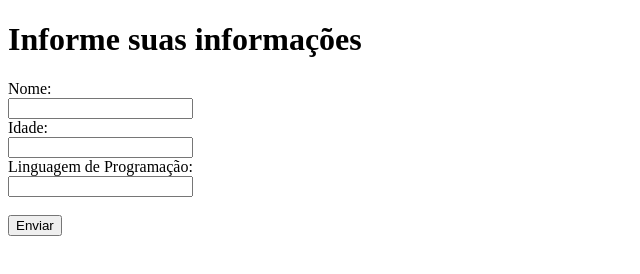
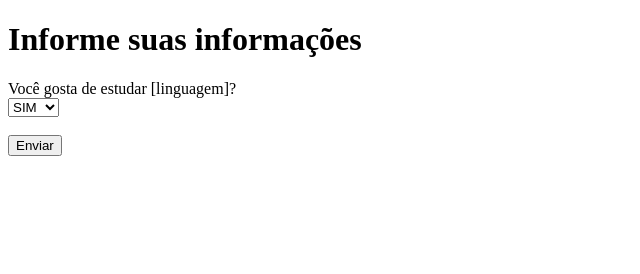
Before and after one commit to Lilian-Moraes/7-days-of-code, a plain HTML site: page index.html in a window 1280 px wide. Shown: the whole page, without its empty margins (0-640 px from the left). Drawn offline with Linux system fonts and the light colour scheme.

Commit message:
Atualizar código

```diff
--- a/index.html
+++ b/index.html
@@ -8,12 +8,12 @@
 <h1>Informe suas informações</h1>
 
 <form id="meuFormulario">
-  <label for="nome">Nome:</label><br>
-  <input type="text" id="nome" name="nome"><br>
-  <label for="idade">Idade:</label><br>
-  <input type="number" id="idade" name="idade" min="0"><br>
-  <label for="linguagem">Linguagem de Programação:</label><br>
-  <input type="text" id="linguagem" name="linguagem"><br><br>
+  <!-- ... (perguntas anteriores) ... -->
+  <label for="gosta">Você gosta de estudar [linguagem]? </label><br>
+  <select id="gosta" name="gosta">
+      <option value="1">SIM</option>
+      <option value="2">NÃO</option>
+  </select><br><br>
   <input type="button" value="Enviar" onclick="enviarDados()">
 </form>
 
--- a/script.js
+++ b/script.js
@@ -1,6 +1,6 @@
 function enviarDados() {
-  let nome = document.getElementById("nome").value;
-  let idade = parseInt(document.getElementById("idade").value);
+  // ... (código para obter nome, idade e linguagem) ...
+  let gosta = parseInt(document.getElementById("gosta").value);
   let linguagem = document.getElementById("linguagem").value;
   let resultado = document.getElementById("resultado");
 
@@ -8,5 +8,10 @@ function enviarDados() {
     resultado.innerHTML = "Idade inválida. Por favor, insira um número inteiro positivo.";
   } else {
     resultado.innerHTML = `Olá, ${nome}! Você tem ${idade} anos e está estudando ${linguagem}.`;
+    if (gosta === 1) {
+      resultado.innerHTML += "<br>Muito bom! Continue estudando e você terá muito sucesso.";
+    } else {
+      resultado.innerHTML += "<br>Ahh que pena... Já tentou aprender outras linguagens?";
+    }
   }
 }
```
